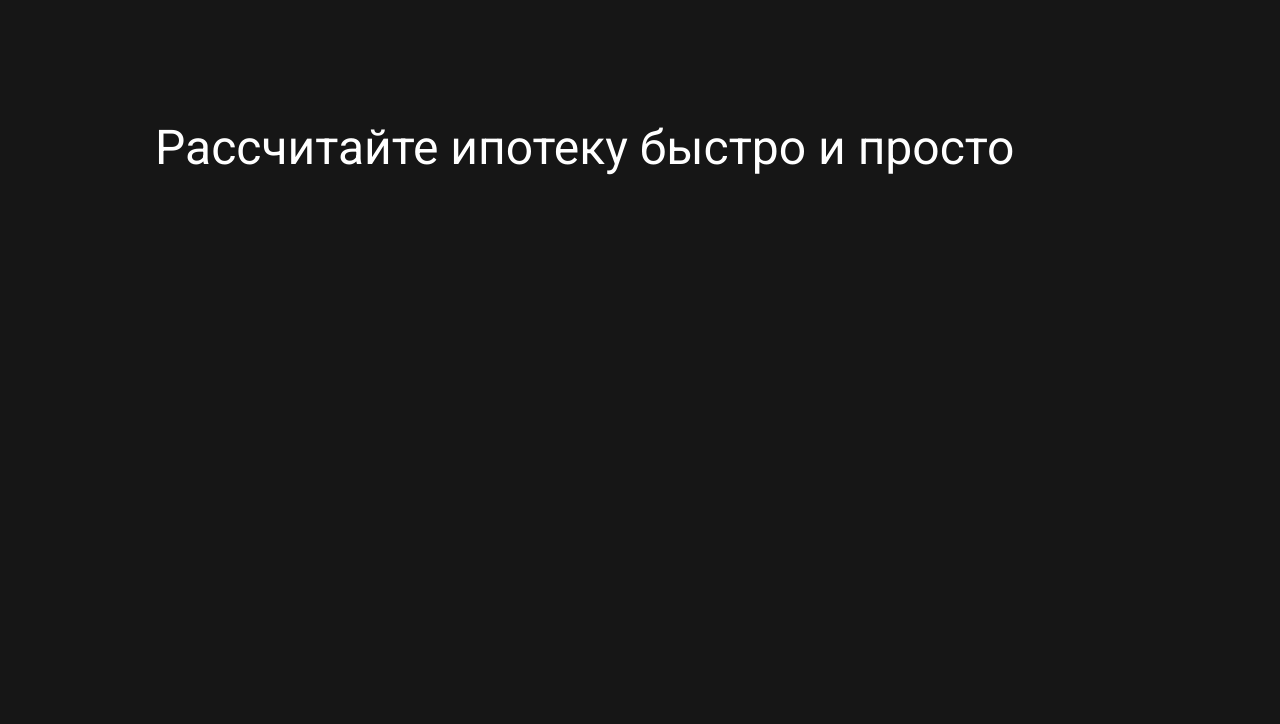
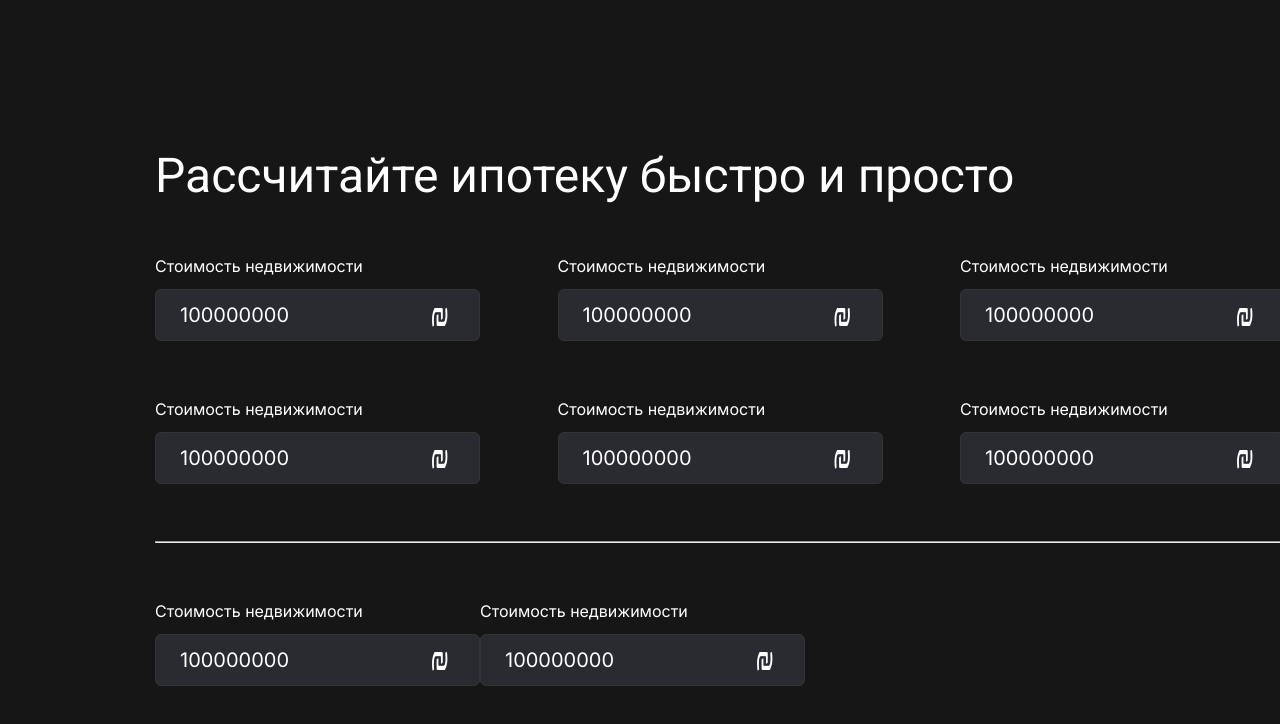
Before and after one commit to Davidulyo/test-ipoteka, a JavaScript app: page / in a window 1280 px wide. Shown: the top 724 px of the page. Built offline with nearby package versions, Linux system fonts and the light colour scheme; a web font is replaced by a local one.

Commit message:
trying hoc with frames

```diff
--- a/src/App.js
+++ b/src/App.js
@@ -1,15 +1,15 @@
 import './App.css'
-import Content from './components/Content/Content'
+import Main from './components/Main/Main'
 
 
 function App() {
 
 
-    return <div className="main">
+    return <>
 
-        <Content/>
+        <Main/>
 
-    </div>
+    </>
 }
 
 export default App
--- a/src/components/Content/Content.css
+++ /dev/null
@@ -1,12 +0,0 @@
-
-.content{
-    margin: 120px 155px 160px ;
-}
-
-.title{
-    font-family: 'Roboto', sans-serif;
-    font-weight: 400;
-    font-size: 48px;
-    line-height: 56.25px;
-    color: #FFFFFF;
-}
--- a/src/components/Content/Content.js
+++ /dev/null
@@ -1,15 +0,0 @@
-import './Content.css'
-
-function Content() {
-
-
-
-    return <div className='content'>
-
-        <h1 className="title">Рассчитайте ипотеку быстро и просто</h1>
-
-
-    </div>
-}
-
-export default Content
--- /dev/null
+++ b/src/components/Frame/Frame.css
@@ -0,0 +1,65 @@
+.box-frame{
+    width: 325px;
+    height: 86px;
+
+    display: flex;
+    flex-direction: column;
+}
+
+.frame{
+    display: flex;
+    flex-direction: row;
+    align-items: center;
+    justify-content: space-between;
+
+    width: 325px;
+    height: 52px;
+
+
+}
+
+.label{
+    width: 212px;
+    height: 22px;
+    margin: 0 0 12px 0;
+}
+
+.input-price{
+
+    border: 1px solid #333535;
+    border-radius: 6px;
+    gap: 10px;
+    padding: 12px 24px 12px 24px;
+    background-color:  #2A2B31;
+    width: 325px;
+    height: 52px;
+
+    font-family: 'Inter';
+    font-weight: 400;
+    font-size: 20px;
+    line-height: 28px;
+    color: #FFFFFF;
+}
+
+.symbol{
+    position: relative;
+    right: 50px;
+    color: #FFFFFF;
+}
+
+.input-price::after{
+    border: 1px solid #FBE54D;
+}
+
+
+
+
+label{
+    width: 100px;
+    font-family: 'Inter';
+    font-weight: 500;
+    font-size: 16px;
+    line-height: 22.4px;
+    color: #FFFFFF;
+
+}
--- /dev/null
+++ b/src/components/Frame/Frame.js
@@ -0,0 +1,21 @@
+import './Frame.css'
+
+function Frame() {
+
+    return <>
+
+        <div className='box-frame'>
+
+            <label className='label'>Стоимость недвижимости</label>
+
+            <div className='frame'>
+                <input className='input-price' type='number' placeholder='Введите число' defaultValue={100000000}/>
+                <h1 className='symbol'>₪</h1>
+            </div>
+
+        </div>
+
+    </>
+}
+
+export default Frame
--- /dev/null
+++ b/src/components/Main/Main.css
@@ -0,0 +1,28 @@
+.main{
+    width: 1130px;
+    height: 594px;
+
+    margin: 120px 155px 160px 155px;
+
+    display: flex;
+    flex-direction: column;
+    align-items: center;
+    justify-content: space-around;
+}
+
+.title{
+    font-family: 'Roboto', sans-serif;
+    font-weight: 400;
+    font-size: 48px;
+    line-height: 56.25px;
+    color: #FFFFFF;
+
+    width: 965px;
+    height: 50px;
+}
+
+.hr{
+    width: 1130px;
+    height: 1px;
+    color: #2D2D2D;
+}
--- /dev/null
+++ b/src/components/Main/Main.js
@@ -0,0 +1,43 @@
+import Frame from '../Frame/Frame'
+import './Main.css'
+
+function Main() {
+
+
+
+    return <div className='main'>
+
+        <div style={{alignSelf: 'flex-start'}}>
+            <h1 className="title">Рассчитайте ипотеку быстро и просто</h1>
+        </div>
+
+        <div>
+            <div style={{justifyContent: 'space-between', display: 'flex', width: '1130px', height: '86px'}}>
+                <Frame/>
+                <Frame/>
+                <Frame/>
+            </div>
+        </div>
+
+        <div>
+            <div style={{justifyContent: 'space-between', display: 'flex', width: '1130px', height: '86px'}}>
+                <Frame/>
+                <Frame/>
+                <Frame/>
+            </div>
+        </div>
+
+        <hr className='hr'/>
+
+        <div>
+            <div style={{alignSelf: 'flex-start', display: 'flex', width: '1130px', height: '86px'}}>
+                <Frame/>
+                <Frame/>
+            </div>
+        </div>
+
+
+    </div>
+}
+
+export default Main
--- a/src/index.css
+++ b/src/index.css
@@ -6,3 +6,7 @@
 body{
     background-color: #161616;
 }
+
+input::-webkit-inner-spin-button {
+    -webkit-appearance: none;
+}
```
Also changed, not shown: src/App.css (line endings or trailing spaces).
